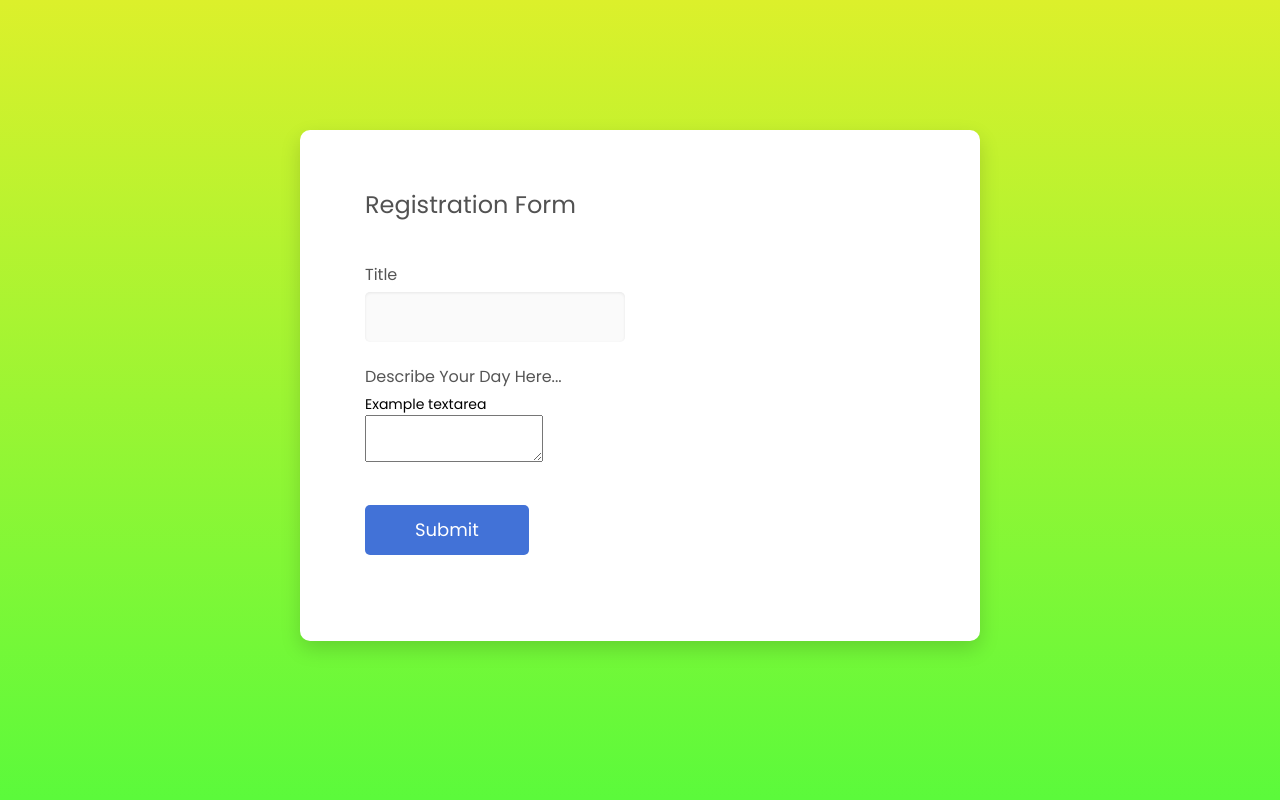
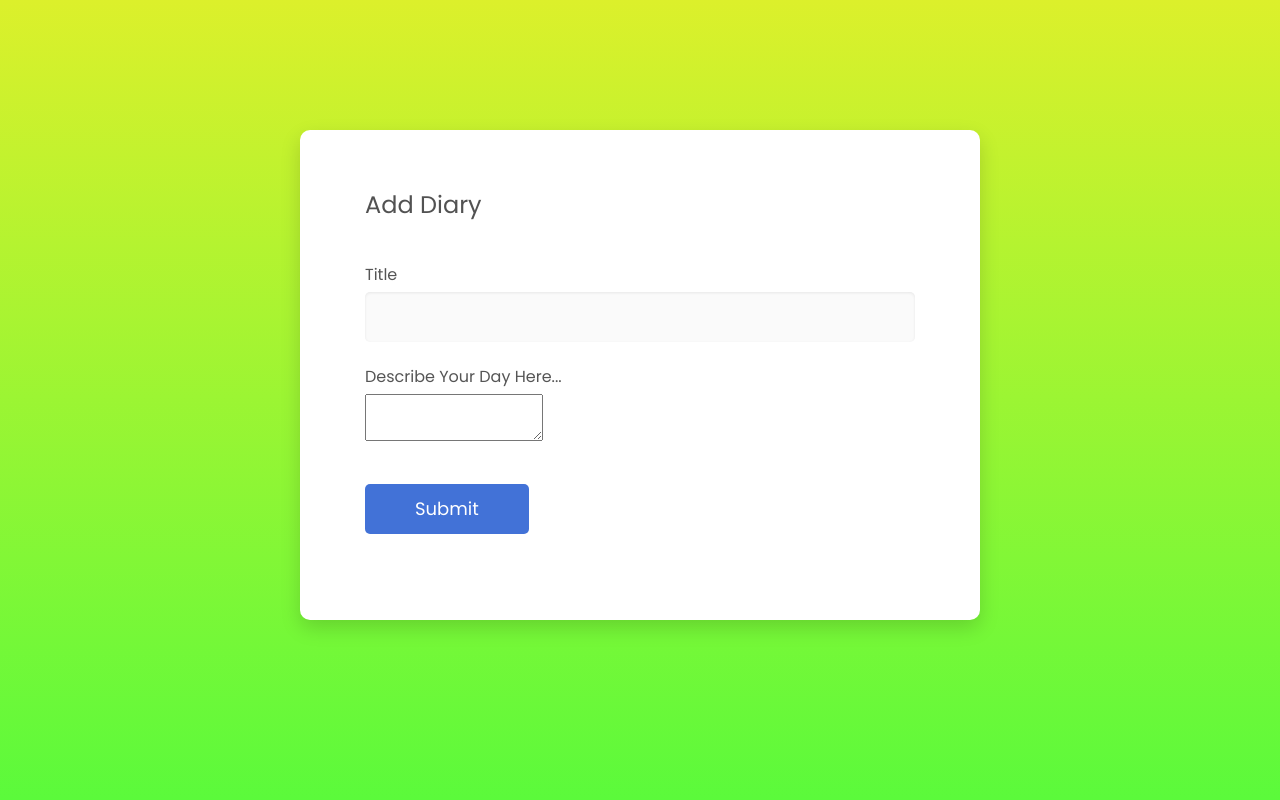
Before and after one commit to shameemm/Diary_app, a Django app: template templates/add.html in a window 1280 px wide. Run offline with Django 3.2, Linux system fonts and the light colour scheme; the template is opened without the code that fills it, so the values that code supplies are empty.

Commit message:
added diary

```diff
--- a/diary/models.py
+++ b/diary/models.py
@@ -6,3 +6,4 @@ class Diary(models.Model):
     title = models.CharField(max_length=255)
     date = models.DateTimeField(auto_now_add=True)
     body = models.TextField()
+    userid = models.IntegerField()
--- a/templates/add.html
+++ b/templates/add.html
@@ -10,7 +10,7 @@
     <meta name="keywords" content="Colorlib Templates">
 
     <!-- Title Page-->
-    <title>Au Register Forms by Colorlib</title>
+    <title>Add Diary</title>
 
     <!-- Icons font CSS-->
     <link href="vendor/mdi-font/css/material-design-iconic-font.min.css" rel="stylesheet" media="all">
@@ -676,30 +676,28 @@
         <div class="wrapper wrapper--w680">
             <div class="card card-4">
                 <div class="card-body">
-                    <h2 class="title">Registration Form</h2>
+                    <h2 class="title">Add Diary</h2>
                     <form method="POST" action="add">
                         {%csrf_token%}
-                        <div class="row row-space">
-                            <div class="col-2">
+                        <!-- <div class="row row-space"> -->
+                            <div class="col-4">
                                 <div class="input-group">
                                     <label class="label">Title</label>
                                     <input class="input--style-4" type="text" name="title">
                                 </div>
-                            </div>
+                        </div>
 
-                        </div>
-                        <div class="row row-space">
                             <div class="col-2">
                                 <div class="input-group">
                                     <label class="label">Describe your day here...</label>
                                     <div class="form-group">
-                                        <label for="exampleFormControlTextarea1">Example textarea</label>
-                                        <textarea class="form-control" id="exampleFormControlTextarea1" rows="3"></textarea>
+
+                                      <textarea class="form-control" id="exampleFormControlTextarea1" rows="3"  name="body" column="12"></textarea>
                                       </div>
                                 </div>
                             </div>
 
-                        </div>
+
 
 
                         <div class="p-t-15">
--- a/templates/login.html
+++ b/templates/login.html
@@ -10,7 +10,7 @@
     <meta name="keywords" content="Colorlib Templates">
 
     <!-- Title Page-->
-    <title>Au Register Forms by Colorlib</title>
+    <title>Login</title>
 
     <!-- Icons font CSS-->
     <link href="vendor/mdi-font/css/material-design-iconic-font.min.css" rel="stylesheet" media="all">
--- a/templates/registration.html
+++ b/templates/registration.html
@@ -10,7 +10,7 @@
     <meta name="keywords" content="Colorlib Templates">
 
     <!-- Title Page-->
-    <title>Au Register Forms by Colorlib</title>
+    <title>Registration</title>
 
     <!-- Icons font CSS-->
     <link href="vendor/mdi-font/css/material-design-iconic-font.min.css" rel="stylesheet" media="all">
```
Also changed, not shown: diary/views.py (+13 -3 lines), templates/home.html (+12 -1 lines), diary/migrations/0002_diary_userid.py (added).
